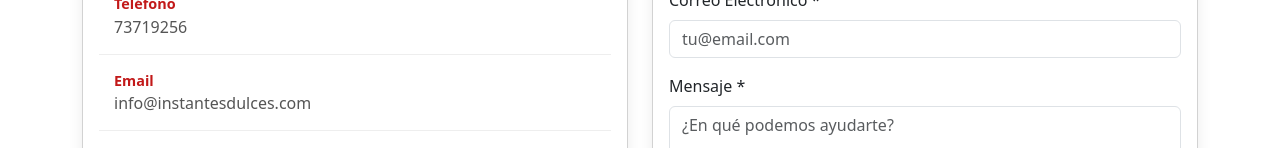
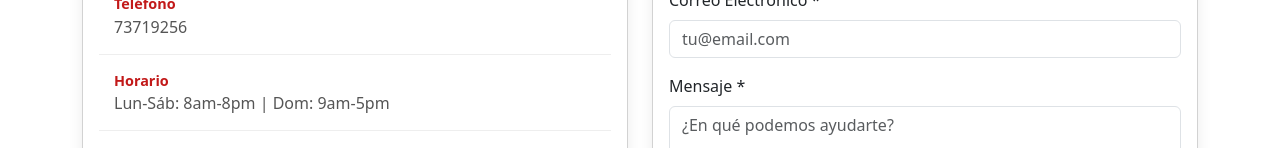
Before and after one commit to NiGu401/proyecto, a React (Vite) app in the folder proyecto/: page /contacto in a window 1280 px wide. Shown: the part 652-800 px from the top of the page. Built offline with nearby package versions, Linux system fonts and the light colour scheme.

Commit message:
Mejoras a las descripciones

```diff
--- a/proyecto/src/pages/Contacto.jsx
+++ b/proyecto/src/pages/Contacto.jsx
@@ -72,7 +72,6 @@ function Contacto() {
   const contactInfo = [
     { label: 'Ubicación', value: '98 C. Juan Mendoza, La Paz' },
     { label: 'Teléfono', value: '73719256' },
-    { label: 'Email', value: 'info@instantesdulces.com' },
     { label: 'Horario', value: 'Lun-Sáb: 8am-8pm | Dom: 9am-5pm' },
   ];
 
```
